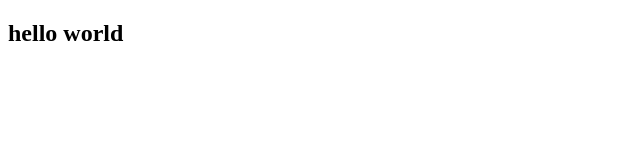
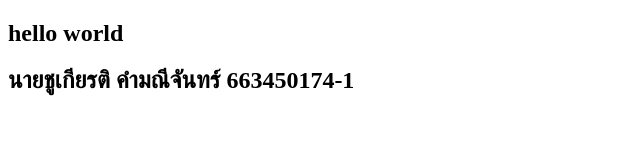
Before and after one commit to chukiatkrab/chukiatkrab.github.io, a plain HTML site: page index.html in a window 1280 px wide. Shown: the whole page, without its empty margins (0-640 px from the left). Drawn offline with Linux system fonts and the light colour scheme.

Commit message:
Update index.html

```diff
--- a/index.html
+++ b/index.html
@@ -7,5 +7,6 @@
 </head>
 <body>
     <h2>hello world</h2>
+    <h2>นายชูเกียรติ คำมณีจันทร์ 663450174-1</h2>
 </body>
 </html>
```
